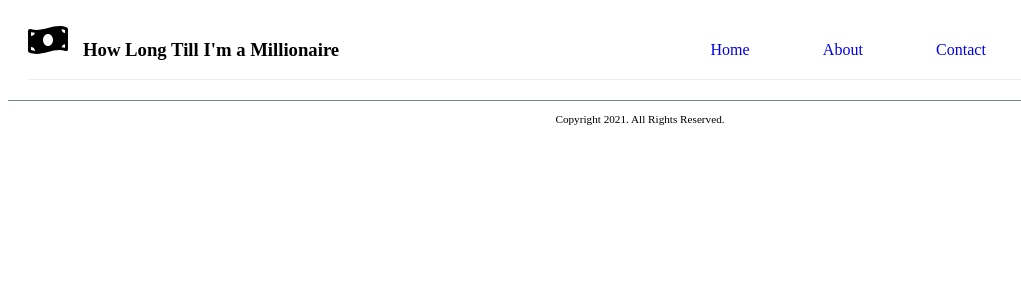
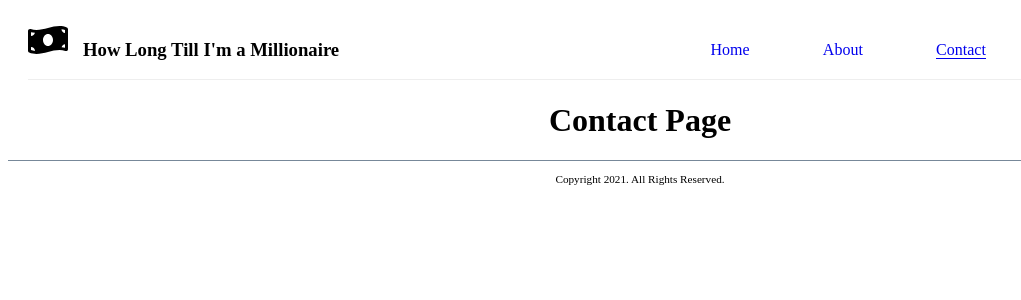
Before and after one commit to Ashkan999/how-long-till-a-millionaire, a React (Create React App) app: page /contact in a window 1280 px wide. Shown: the top 300 px of the page, without its empty margins (0-1021 px from the left). Built offline with nearby package versions, Linux system fonts and the light colour scheme.

Commit message:
Add navigation links to navbar

```diff
--- a/src/App.js
+++ b/src/App.js
@@ -1,6 +1,8 @@
 import { useState } from "react";
-import { BrowserRouter as Router, Route } from "react-router-dom";
+import { Route, Switch } from "react-router-dom";
 import { animateScroll } from "react-scroll";
+import AboutPage from "./components/about_page/AboutPage";
+import ContactPage from "./components/contact_page/ContactPage";
 import Footer from "./components/home_page/Footer";
 import Header from "./components/home_page/Header";
 import InfoSection from "./components/home_page/InfoSection";
@@ -28,9 +30,9 @@ function App() {
   };
 
   return (
-    <Router>
-      <div className="App">
-        <Header />
+    <div className="App">
+      <Header />
+      <Switch>
         <Route
           exact
           path="/"
@@ -58,9 +60,15 @@ function App() {
         <Route path="/results">
           <ResultsPage userData={userData} />
         </Route>
-        <Footer />
-      </div>
-    </Router>
+        <Route path="/about">
+          <AboutPage />
+        </Route>
+        <Route path="/contact">
+          <ContactPage />
+        </Route>
+      </Switch>
+      <Footer />
+    </div>
   );
 }
 
--- /dev/null
+++ b/src/components/about_page/AboutPage.js
@@ -0,0 +1,11 @@
+import React from "react";
+
+const AboutPage = () => {
+  return (
+    <div>
+      <h1>About Page</h1>
+    </div>
+  );
+};
+
+export default AboutPage;
--- /dev/null
+++ b/src/components/contact_page/ContactPage.js
@@ -0,0 +1,11 @@
+import React from "react";
+
+const ContactPage = () => {
+  return (
+    <div>
+      <h1>Contact Page</h1>
+    </div>
+  );
+};
+
+export default ContactPage;
--- a/src/components/home_page/Header.js
+++ b/src/components/home_page/Header.js
@@ -1,5 +1,6 @@
 import React from "react";
 import { FaMoneyBillWave } from "react-icons/fa";
+import { NavLink } from "react-router-dom";
 
 function Header() {
   return (
@@ -11,13 +12,19 @@ function Header() {
       <nav className="navbar">
         <ul>
           <li>
-            <a href="/about">Home</a>
+            <NavLink exact to="/" activeClassName="navlink-active">
+              Home
+            </NavLink>
           </li>
           <li>
-            <a href="/about">About</a>
+            <NavLink to="/about" activeClassName="navlink-active">
+              About
+            </NavLink>
           </li>
           <li>
-            <a href="/about">Contact</a>
+            <NavLink to="/contact" activeClassName="navlink-active">
+              Contact
+            </NavLink>
           </li>
         </ul>
       </nav>
--- a/src/css/App.css
+++ b/src/css/App.css
@@ -56,6 +56,10 @@ header {
 .navbar a:hover {
   border-bottom: 1px solid;
   opacity: 0.9;
+}
+
+.navbar .navlink-active {
+  border-bottom: 1px solid;
 }
 
 .welcome-section {
--- a/src/index.js
+++ b/src/index.js
@@ -1,12 +1,15 @@
 import React from "react";
 import ReactDOM from "react-dom";
+import { BrowserRouter } from "react-router-dom";
+import App from "./App";
 import "./css/index.css";
-import App from "./App";
 import reportWebVitals from "./reportWebVitals";
 
 ReactDOM.render(
   <React.StrictMode>
-    <App />
+    <BrowserRouter>
+      <App />
+    </BrowserRouter>
   </React.StrictMode>,
   document.getElementById("root")
 );
--- a/src/scss/_header.scss
+++ b/src/scss/_header.scss
@@ -44,4 +44,8 @@ header {
     border-bottom: 1px solid;
     opacity: 0.9;
   }
+
+  .navlink-active {
+    border-bottom: 1px solid;
+  }
 }
```
Also changed, not shown: 2 other files (tests, documents, lock files or other folders).
